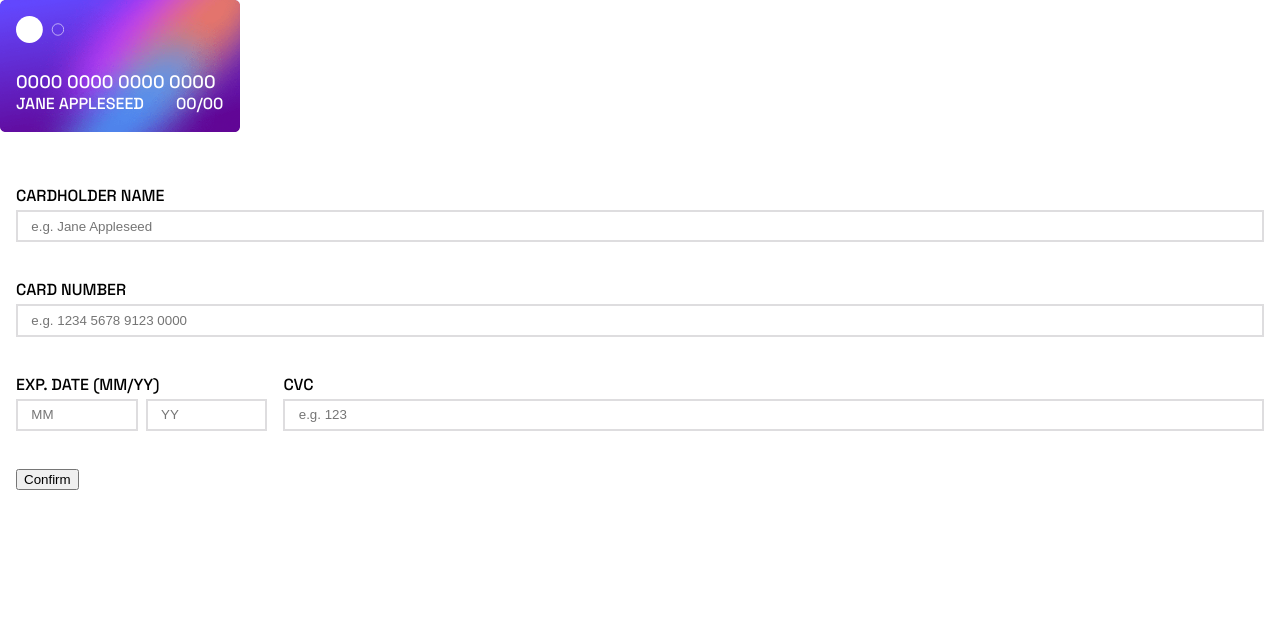
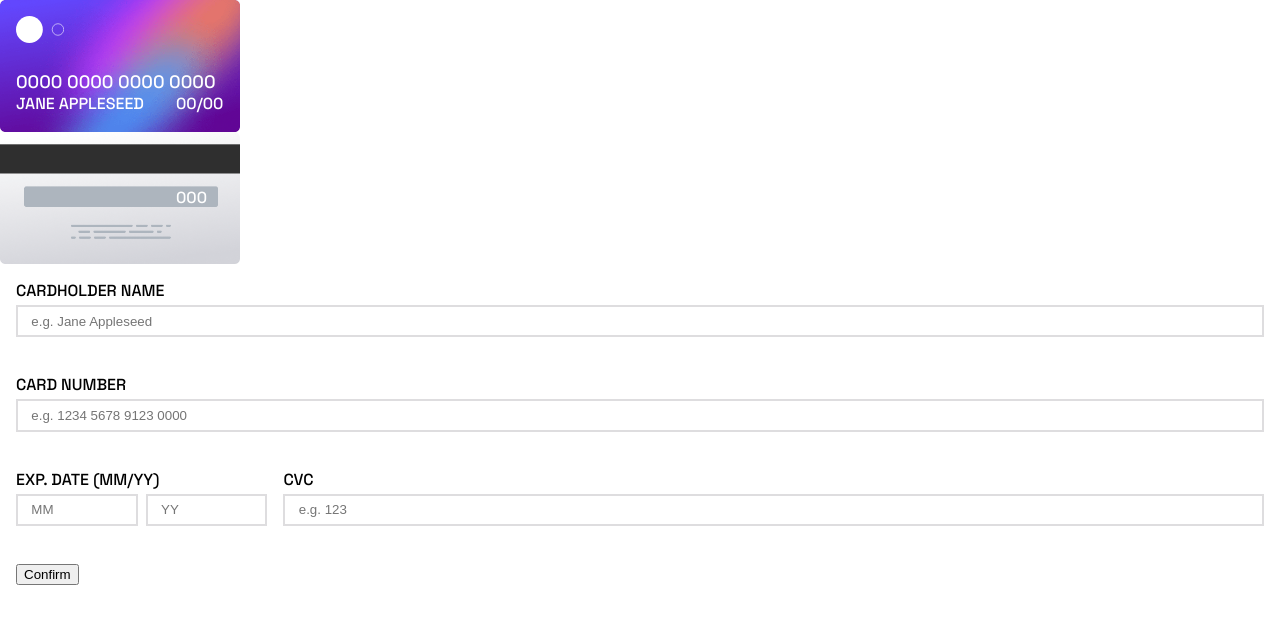
Before and after one commit to wishba/interactive-card-details-form-main, a React (Vite) app: page / in a window 1280 px wide. Shown: the top 624 px of the page. Built offline with nearby package versions, Linux system fonts and the light colour scheme.

Commit message:
card back style

```diff
--- a/src/index.css
+++ b/src/index.css
@@ -28,21 +28,31 @@ body {
   padding: 0;
 }
 
-.card {
+.card>* {
   color: var(--clr-cardtxt);
+  width: 15em;
+  height: 8.25em;
+  background-repeat: no-repeat;
+  padding: 1em;
+}
+
+.card__back {
+  background-image: url(images/bg-card-back.png);
+  background-size: 15em;
+  background-position: center;
+}
+
+.card__cvc {
+  margin-top: 2.425em;
+  margin-left: 10em;
 }
 
 .card__front {
-  width: 15em;
-  height: 8.25em;
-  /* background-color: red; */
   background-image:
     url(images/card-logo.svg),
     url(images/bg-card-front.png);
   background-size: 3em, 15em;
-  background-repeat: no-repeat;
   background-position: top 1em left 1em, center;
-  padding: 1em;
 }
 
 .card__front-container {
```
